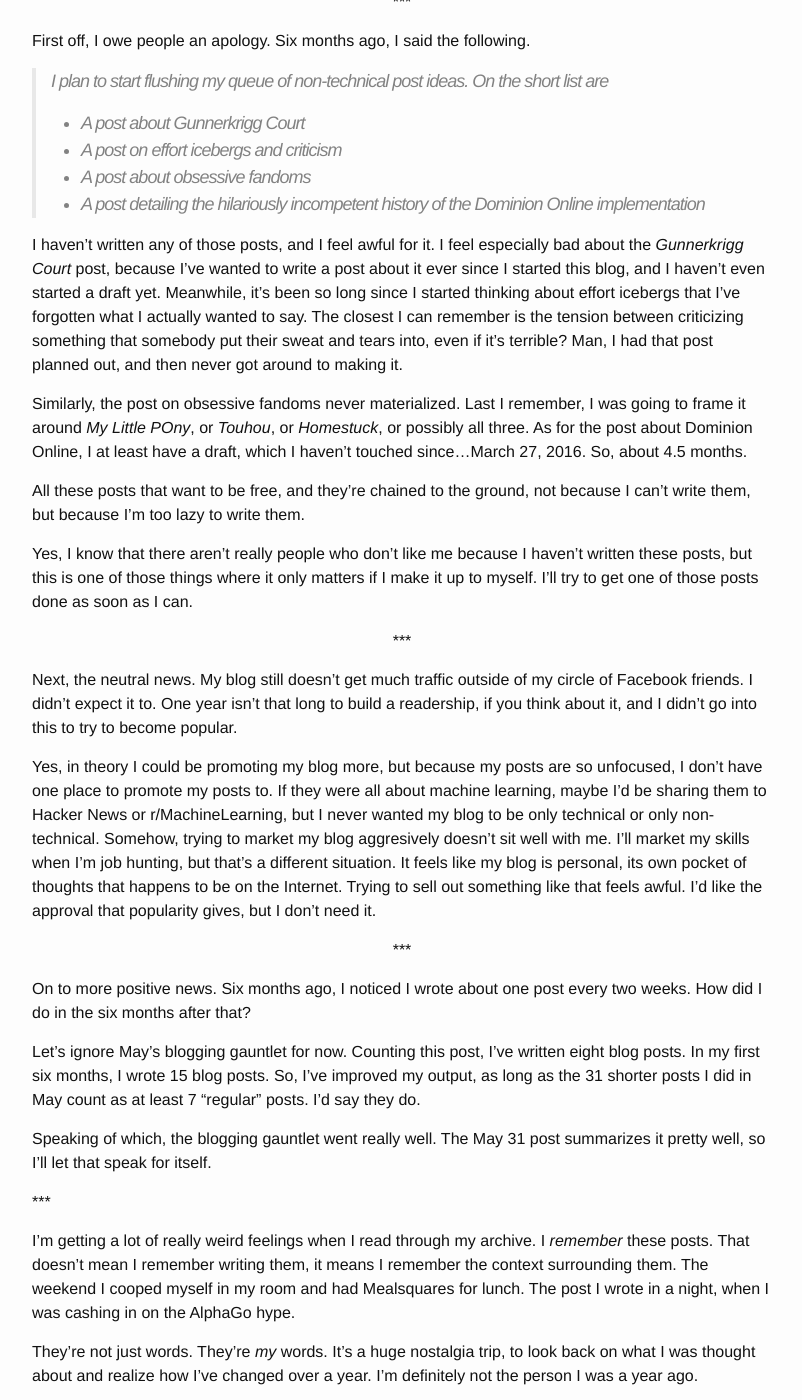
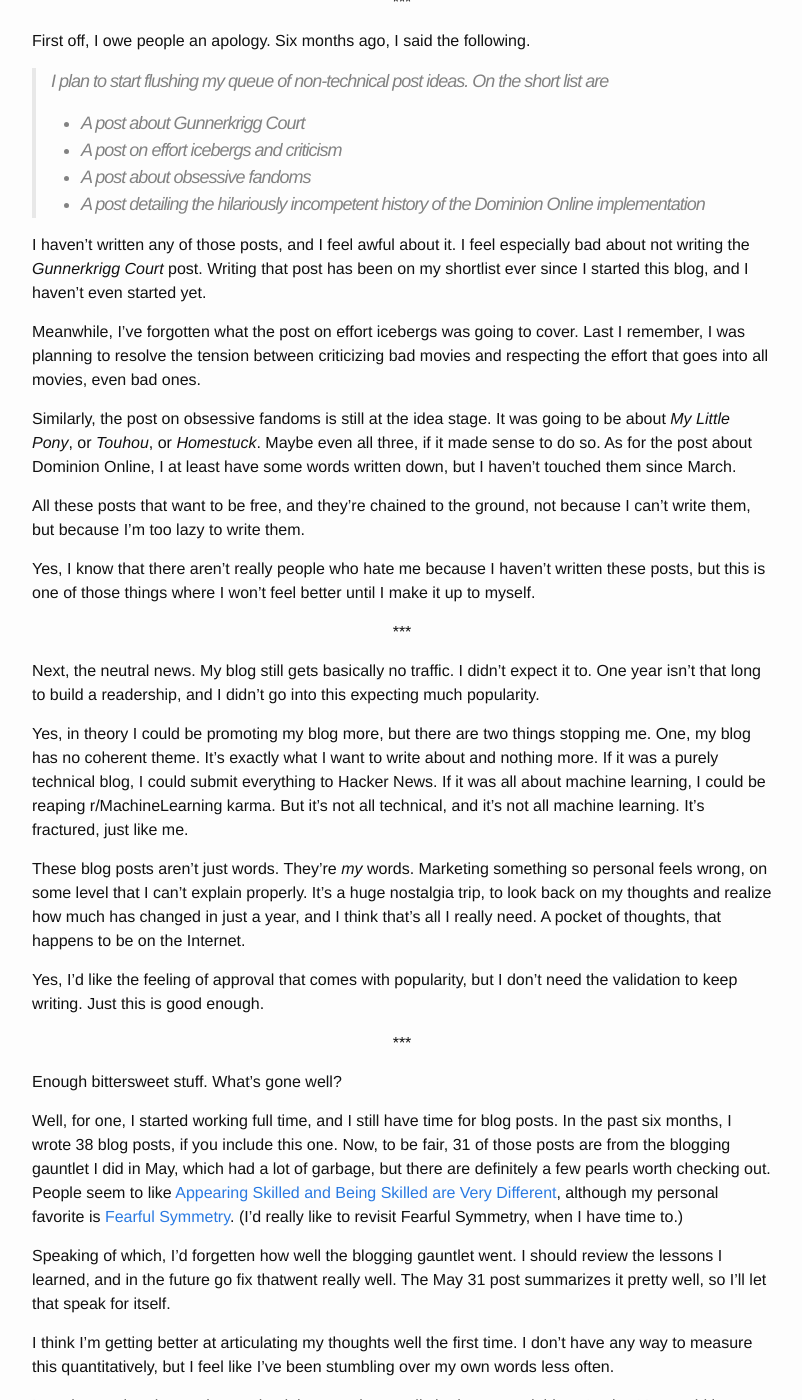
Before and after one commit to alexirpan/alexirpan.github.io, a Jekyll site: the page built from _posts/2016-08-18-one-year.markdown, in a window 1280 px wide and 1400 px high, scrolled down 515 px. Shown: the whole window, without its empty margins (238-1040 px from the left). Built offline with Jekyll 4.4.1, drawn with Linux system fonts in a browser that asks for light colours; some of the changed text lies outside the part shown.

Commit message:
More edits, writings, and so forth

```diff
--- a/_posts/2016-08-18-one-year.markdown
+++ b/_posts/2016-08-18-one-year.markdown
@@ -18,7 +18,7 @@ Sorta Insightful turns one year old today. To whatever meager readership I have:
 thanks. It means more than you'd think.
 
 It's been six months since I wrote my [last retrospective post]({% post_url 2016-02-20-half-year %}).
-Let's see what changeed.
+Let's see what's changed.
 
 \*\*\*
 {: .centered }
@@ -32,59 +32,78 @@ First off, I owe people an apology. Six months ago, I said the following.
 > * A post about obsessive fandoms
 > * A post detailing the hilariously incompetent history of the Dominion Online implementation
 
-I haven't written any of those posts, and I feel awful for it. I feel especially
-bad about the *Gunnerkrigg Court* post, because I've wanted to write a post
-about it ever since I started this blog, and I haven't even started a draft yet.
-Meanwhile, it's been so long since I started thinking about effort icebergs that
-I've forgotten what I actually wanted to say. The closest I can remember
-is the tension between criticizing something that somebody put their sweat and
-tears into, even if it's terrible? Man, I had that post planned out, and then
-never got around to making it.
+I haven't written any of those posts, and I feel awful about it.
+I feel especially bad about not writing the *Gunnerkrigg Court* post. Writing
+that post has been on my shortlist ever since I started this blog, and I haven't
+even started yet.
 
-Similarly, the post on obsessive fandoms never materialized. Last I remember, I
-was going to frame it around *My Little POny*, or *Touhou*, or *Homestuck*, or
-possibly all three. As for the post about Dominion Online, I at least have a
-draft, which I haven't touched since...March 27, 2016. So, about 4.5 months.
+Meanwhile, I've forgotten what the post on effort icebergs
+was going to cover. Last I remember, I was planning to resolve the tension
+between criticizing bad movies and respecting the effort that goes into all
+movies, even bad ones.
+
+Similarly, the post on obsessive fandoms is still at the idea stage. It was
+going to be about *My Little Pony*, or *Touhou*, or *Homestuck*. Maybe
+even all three, if it made sense to do so.
+As for the post about Dominion Online, I at least have some
+words written down, but I haven't touched them since March.
 
 All these posts that want to be free, and they're chained to the ground, not
 because I can't write them, but because I'm too lazy to write them.
 
-Yes, I know that there aren't really people who don't like me because I haven't
-written these posts, but this is one of those things where it only matters if I
-make it up to myself. I'll try to get one of those posts done as soon as I can.
+Yes, I know that there aren't really people who hate me because I haven't
+written these posts, but this is one of those things where I won't feel better
+until I make it up to myself.
 
 \*\*\*
 {: .centered }
 
-Next, the neutral news. My blog still doesn't get much traffic outside of my
-circle of Facebook friends. I didn't expect it to. One year isn't that long to
-build a readership, if you think about it, and I didn't go into this to
-try to become popular.
+Next, the neutral news. My blog still gets basically no traffic. I didn't
+expect it to. One year isn't that long to
+build a readership, and I didn't go into this expecting much popularity.
 
-Yes, in theory I could be promoting my blog more, but because my posts are so
-unfocused, I don't have one place to promote my posts to. If they were all about
-machine learning, maybe I'd be sharing them to Hacker News or r/MachineLearning,
-but I never wanted my blog to be only technical or only non-technical.
-Somehow, trying to market my blog aggresively doesn't sit well with me. I'll
-market my skills when I'm job hunting, but that's a different situation. It
-feels like my blog is personal, its own pocket of thoughts that happens to be on
-the Internet. Trying to sell out something like that feels awful. I'd like the
-approval that popularity gives, but I don't need it.
+Yes, in theory I could be promoting my blog more, but there are two things
+stopping me. One, my blog has no coherent theme. It's exactly what I want to
+write about and nothing more. If it was a purely technical blog, I could
+submit everything to Hacker News. If it was all about machine learning, I could
+be reaping r/MachineLearning karma. But it's not all technical, and it's not
+all machine learning. It's fractured, just like me.
+
+These blog posts aren't just words. They're *my* words. Marketing something
+so personal feels wrong, on some level that I can't explain properly.
+It's a huge nostalgia trip, to look back on my thoughts and realize how much
+has changed in just a year, and I think that's all I really need. A pocket of
+thoughts, that happens to be on the Internet.
+
+Yes, I'd like the feeling of approval that comes with popularity, but I don't
+need the validation to keep writing. Just this is good enough.
 
 \*\*\*
 {: .centered }
 
+Enough bittersweet stuff. What's gone well?
 
-On to more positive news. Six months ago, I noticed I wrote about one post
-every two weeks. How did I do in the six months after that?
+Well, for one, I started working full time, and I still have time for blog
+posts. In the past six months, I wrote 38 blog posts, if
+you include this one. Now, to be fair, 31 of those posts are from the blogging
+gauntlet I did in May, which had a lot of garbage, but there are definitely a
+few pearls worth checking out. People seem to like [Appearing Skilled and Being
+Skilled are Very Different]({% post_url 2016-05-13-may-13 %}), although my
+personal favorite is [Fearful Symmetry]({% post_url 2016-05-21-may-21 %}). (I'd
+really like to revisit Fearful Symmetry, when I have time to.)
 
-Let's ignore May's blogging gauntlet for now. Counting this post, I've written
-eight blog posts. In my first six months, I wrote 15 blog posts. So, I've
-improved my output, as long as the 31 shorter posts I did in May count as
-at least 7 "regular" posts. I'd say they do.
+Speaking of which, I'd forgetten how well the blogging gauntlet went. I should
+review the lessons I learned, and in the future
+go fix thatwent really well. The May 31 post
+summarizes it pretty well, so I'll let that speak for itself.
 
-Speaking of which, the blogging gauntlet went really well. The May 31 post
-summarizes it pretty well, so I'll let that speak for itself.
+I think I'm getting better at articulating my thoughts well the first time. I
+don't have any way to measure this quantitatively, but I feel like I've been
+stumbling over my own words less often.
+
+I continue to be pleasantly surprised that people actually bother to read things
+I write. You could be anywhere on the Internet, and you chose to be here? Man,
+you're nuts, and I love you for it.
 
 \*\*\*
 {:. centered }
```
Also changed, not shown: other parts of _posts/2016-08-18-one-year.markdown (+1 -1 lines).
